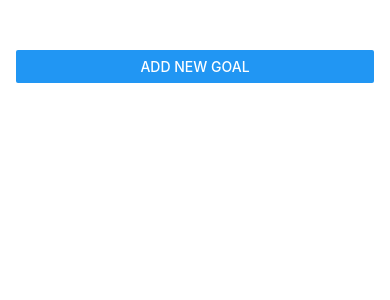
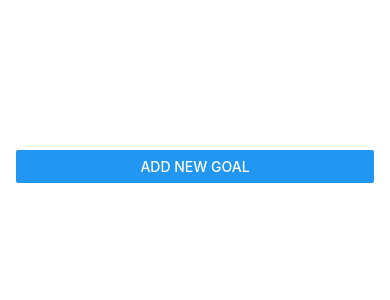
Before and after one commit to jessicauk/react-native-course, a React Native app: screen / in a window 390 px wide. Shown: the top 300 px of the page. Built offline with nearby package versions, Linux system fonts and the light colour scheme.

Commit message:
remove styles

```diff
--- a/App.tsx
+++ b/App.tsx
@@ -41,7 +41,6 @@ export default function App() {
       <View style={styles.container}>
         <Button
           title="Add new goal"
-          // color="#311b6b"
           onPress={startAddGoalHandler}
         />
         <GoalInput
@@ -72,29 +71,11 @@ export default function App() {
 const styles = StyleSheet.create({
   container: {
     flex: 1,
-    paddingTop: 50,
+    paddingTop: 150,
     paddingHorizontal: 16,
-  },
-  inputContainer: {
-    flex: 1,
-    flexDirection: "row",
-    justifyContent: "space-between",
-    alignItems: "center",
-    marginBottom: 1,
-    borderBottomWidth: 1,
-    borderBottomColor: "#ccc",
-  },
-  textInput: {
-    borderColor: "#CCC",
-    borderWidth: 1,
-    flexBasis: "70%",
-    marginRight: 10,
-    padding: 8,
   },
   goalsContainer: {
     marginTop: 20,
     flex: 5,
-    borderBottomWidth: 1,
-    borderLeftColor: "#ccc",
   },
 });
```
